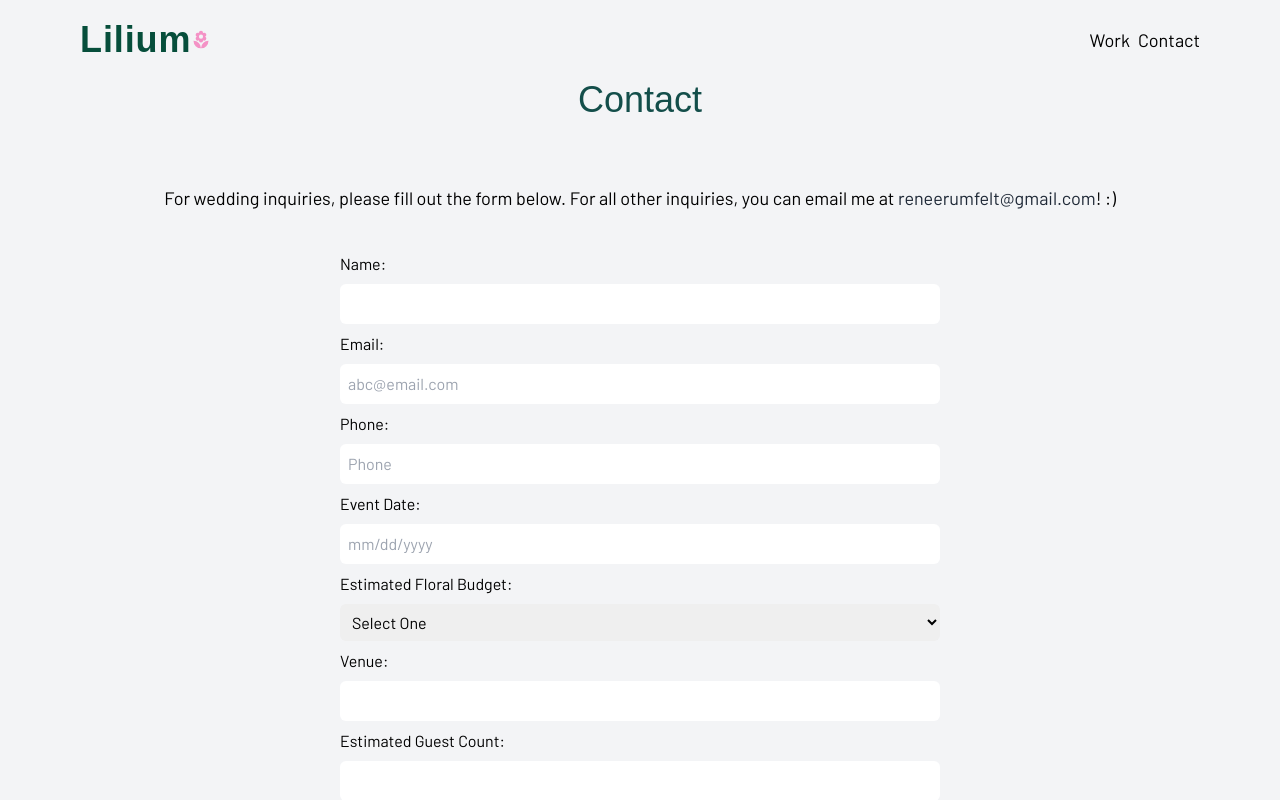
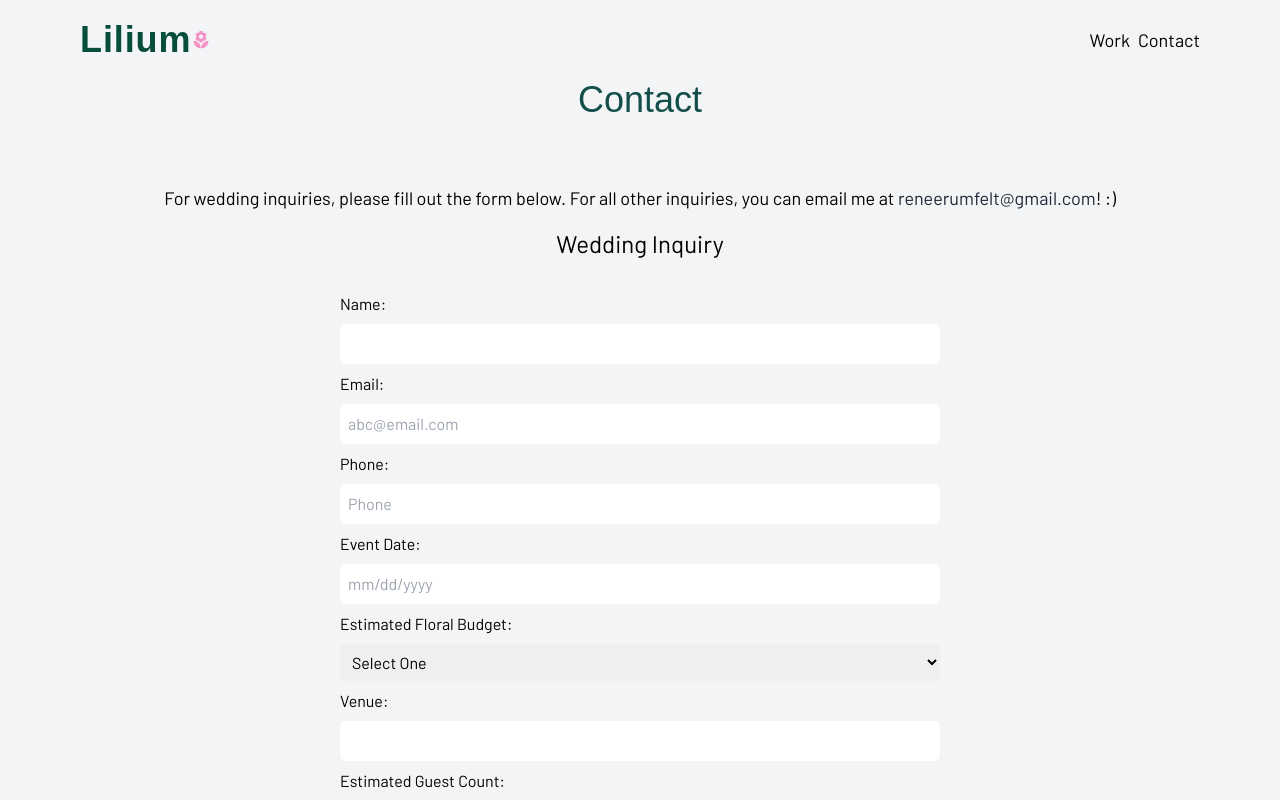
Before and after one commit to jonword/multistep-floral, a Next.js app: page /contact in a window 1280 px wide. Shown: the top 800 px of the page. Built offline with nearby package versions, Linux system fonts and the light colour scheme; a web font is replaced by a local one.

Commit message:
add subheading to contact page

```diff
--- a/src/pages/contact/index.tsx
+++ b/src/pages/contact/index.tsx
@@ -21,11 +21,14 @@ const Contact = () => {
       >
         Contact
       </h1>
-      <p className={`${barlow.className} text-center text-lg pb-2`}>
+      <p className={`${barlow.className} text-center text-lg pb-4`}>
         For wedding inquiries, please fill out the form below. For all other
         inquiries, you can email me at{" "}
         <span className=" text-gray-800">reneerumfelt@gmail.com</span>! :)
       </p>
+      <h2 className={`${barlow.className} text-2xl text-center`}>
+        Wedding Inquiry
+      </h2>
       <div
         className={`${barlow.className} flex min-h-screen w-full flex-col items-center p-8 mb-32`}
       >
```
